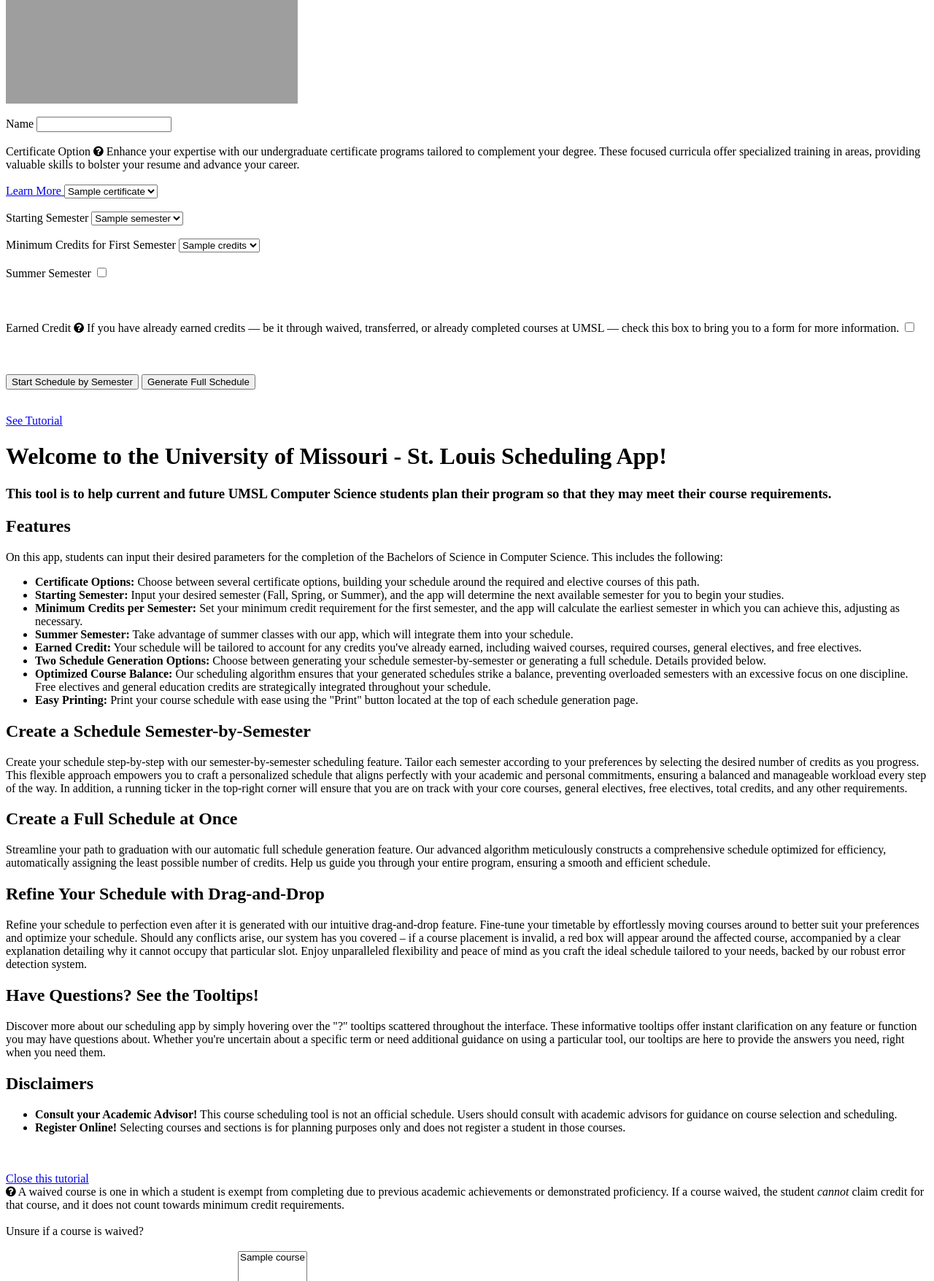
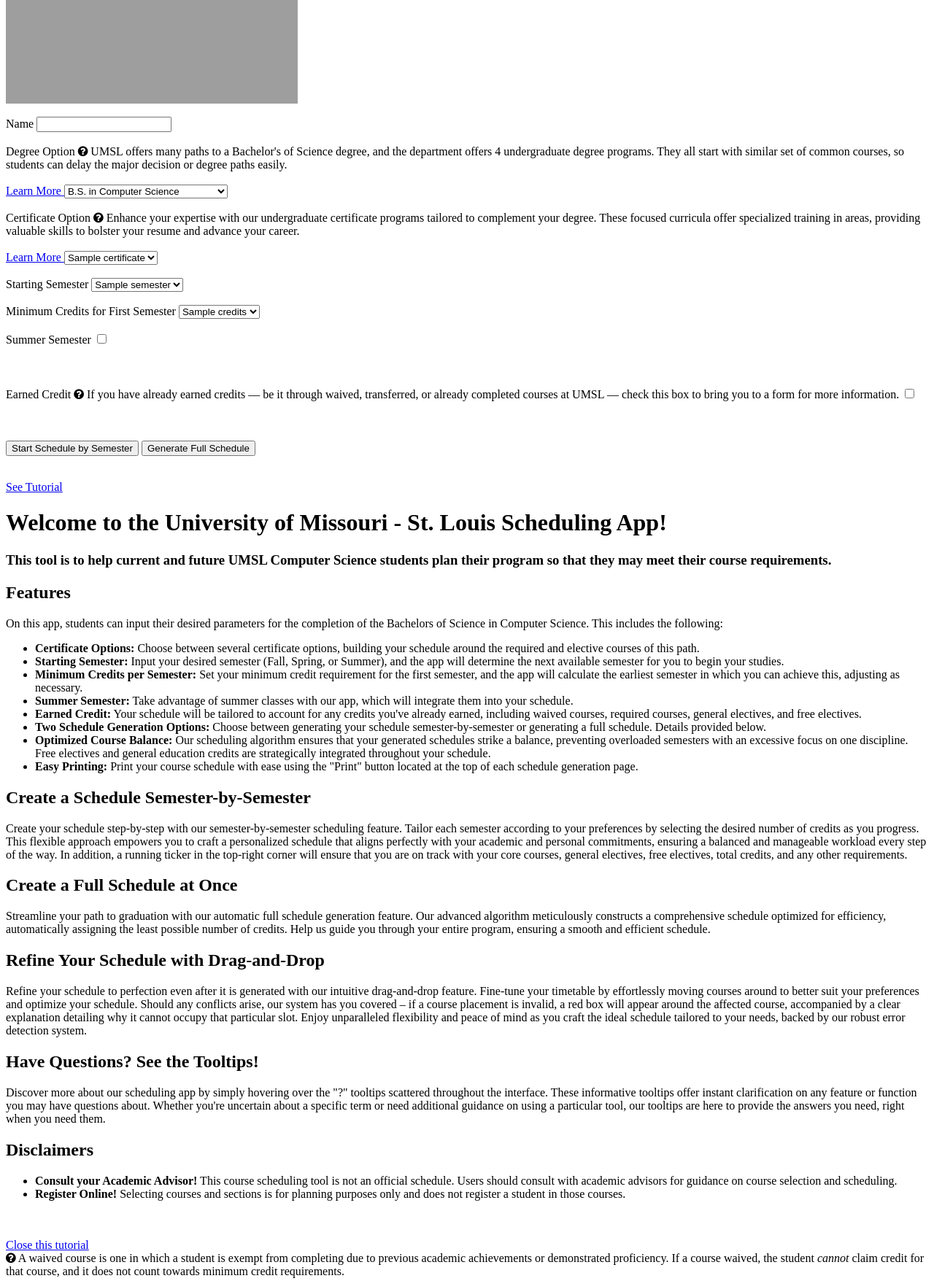
Before and after one commit to patrick-jennewein/UMSL_Course_Scheduler, a Flask app: template app/templates/home_page.html in a window 1280 px wide. Shown: the part 166-1922 px from the top of the page at 73% size. Run offline with Flask 3, Linux system fonts and the light colour scheme; the template is opened without the code that fills it: most values are stand-ins (such as "Sample title", 1, 10 or a date in 2020); grey boxes are pictures that could not be loaded.

Commit message:
Added the front-end for the degree choice.

```diff
--- a/app/middleware/course_parsing.py
+++ b/app/middleware/course_parsing.py
@@ -457,6 +457,7 @@ def get_semester_years(selected_season) -> dict:
 
 
 def generate_semester(request): # -> dict[Union[str, Any], Union[Union[str, list, int, list[Any], None], Any]]:
+    degree_choice = str(request.form["degree_choice"])
     #degree_choice = "BSComputerScience"
     #degree_choice = "BSComputingTechnology"
     #degree_choice = "BSCyberSecurity"
@@ -1173,6 +1174,7 @@ def generate_semester(request): # -> dict[Union[str, Any], Union[Union[str, list
         "user_name": user_name,
         "fe_taken": free_elective_credits_accumulated,
         "ge_taken": ge_taken,
+        "degree_choice": degree_choice,
         "is_graduated": is_graduated,
         "required_courses_tuple": json.dumps(required_courses_tuple),
         "required_courses_tuple_display": required_courses_tuple
--- a/app/routes.py
+++ b/app/routes.py
@@ -49,6 +49,7 @@ def index():
                            user_name = "Student",
                            ge_taken = 0,
                            fe_taken = 0,
+                           degree_choice = "BSComputerScience",
                            is_graduated = False,
                            required_courses_tuple = json.dumps([]),
                            certificate_choice = json.dumps([])
@@ -64,6 +65,7 @@ def schedule_generator():
         cert_elective_courses_still_needed = int(request.form["cert_elective_courses_still_needed"])
         ge_taken = 27 - int(request.form["gen_ed_credits_still_needed"])
         fe_taken = int(request.form["fe_taken"])
+        degree_choice = str(request.form["degree_choice"])
         c = json.loads(request.form["certificate_choice"])
         user_name = request.form["user_name"]
         certificate = c[0]
@@ -76,6 +78,7 @@ def schedule_generator():
                            cert_elective_courses_still_needed = cert_elective_courses_still_needed,
                            ge_taken = ge_taken,
                            fe_taken = fe_taken,
+                           degree_choice = degree_choice,
                            certificate = certificate,
                            total_elective_credits = total_elective_credits,
                            user_name = user_name)
@@ -112,6 +115,7 @@ def schedule_generator():
                             user_name = render_info['user_name'],
                             ge_taken = render_info['ge_taken'],
                             fe_taken = render_info['fe_taken'],
+                            degree_choice = render_info['degree_choice'],
                             is_graduated = render_info['is_graduated'],
                             required_courses_tuple = render_info['required_courses_tuple'],
                             required_courses_tuple_display = render_info["required_courses_tuple_display"],
--- a/app/templates/home_page.html
+++ b/app/templates/home_page.html
@@ -12,6 +12,28 @@
 
                 <label for="user_name">Name</label>
                 <input type="text" id="user_name" name="user_name">
+                <br><br>
+
+                <!-- Select Degree Option -->
+                <label for="degree_choice">
+                    Degree Option
+                    <span class="tooltip">
+                        <i style="font-size:16px" class="fa" class="fas fa-question-circle">&#xf059;</i>
+                        <span class="tooltiptext">
+                            UMSL offers many paths to a Bachelor's of Science degree, and the department offers 4 undergraduate degree programs.
+                            They all start with similar set of common courses, so students can delay the major decision or degree paths easily. <br><br>
+                            <a href ="https://www.umsl.edu/cmpsci/undergraduate-studies/degree-programs.html" target="_blank">
+                                Learn More
+                            </a>
+                        </span>
+                    </span>
+                </label>
+                <select id="degree_choice" name="degree_choice">
+                    <option value="BSComputerScience">B.S. in Computer Science</option>
+                    <option value="BSComputingTechnology">B.S. in Computing Technology</option>
+                    <option value="BSCyberSecurity">B.S. in CyberSecurity</option>
+                    <option value="BSDataScience">B.S. in Data Science and Analysis</option>
+                </select>
                 <br><br>
 
                 <!-- Select certificate option -->
--- a/app/templates/schedule_display_page.html
+++ b/app/templates/schedule_display_page.html
@@ -543,6 +543,7 @@
         <input type="hidden" name="user_name" value = "{{ user_name }}">
         <input type="hidden" name="fe_taken" value = "{{ fe_taken }}">
         <input type="hidden" name="ge_taken" value = "{{ ge_taken }}">
+        <input type="hidden" name="degree_choice" value = "{{ degree_choice }}">
         <input type = "hidden" name = "required_courses_tuple" value = "{{ required_courses_tuple }}">
         <input type="hidden" name="is_graduated" value = "{{ is_graduated }}">
     </form>
```
